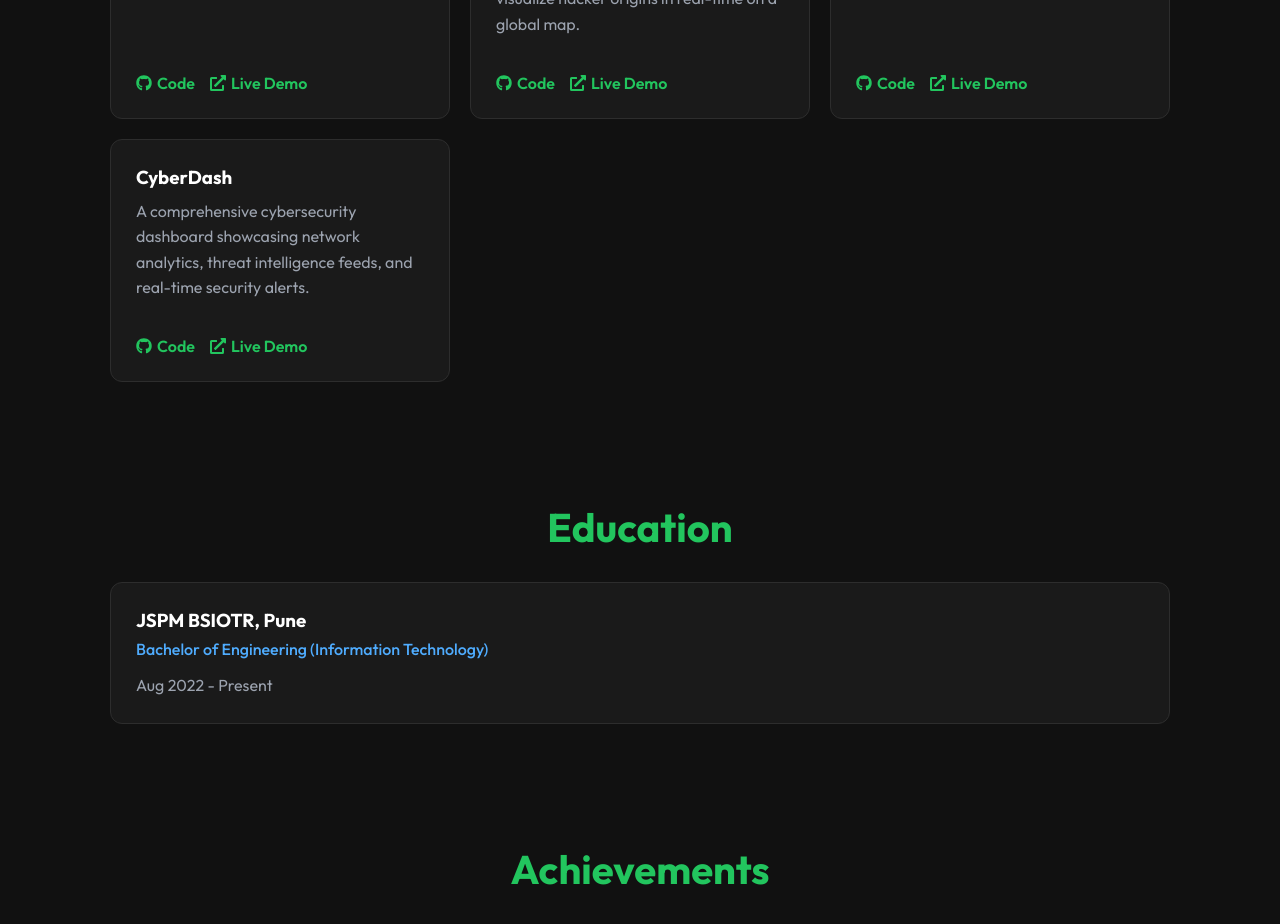
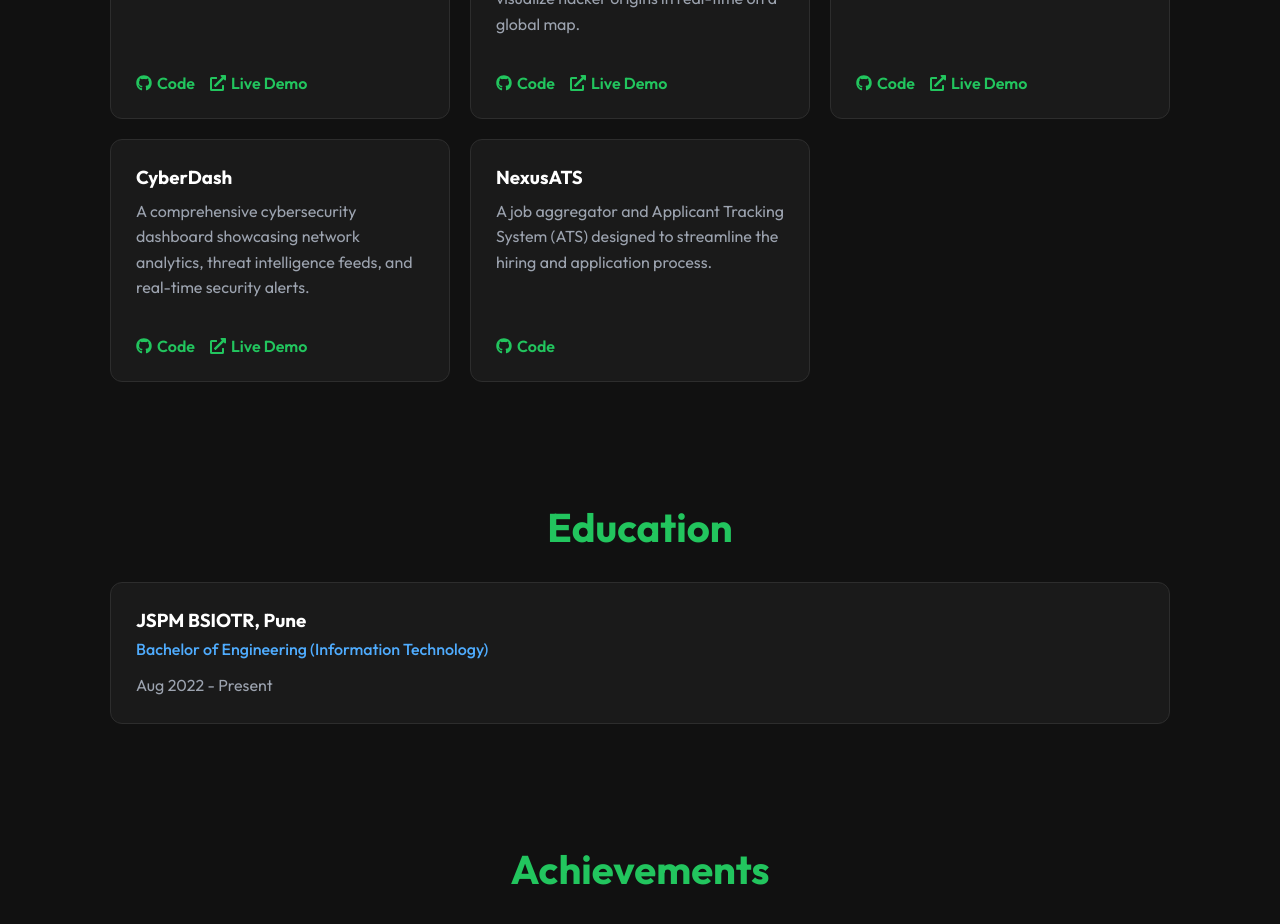
Before and after one commit to ChinmayPatil00/My-Portfolio, a React (Vite) app in the folder client/: page / in a window 1280 px wide. Shown: the part 2060-2984 px from the top of the page. Built offline with nearby package versions, Linux system fonts and the light colour scheme; the HTML template or start-up script is replaced by a standard one.

Commit message:
Add NexusATS project to portfolio

```diff
--- a/client/src/components/Projects.jsx
+++ b/client/src/components/Projects.jsx
@@ -26,6 +26,11 @@ function Projects() {
       desc: "A comprehensive cybersecurity dashboard showcasing network analytics, threat intelligence feeds, and real-time security alerts.",
       github: "https://github.com/ChinmayPatil00/CyberDash",
       live: "https://cyber-dash-two.vercel.app"
+    },
+    {
+      name: "NexusATS",
+      desc: "A job aggregator and Applicant Tracking System (ATS) designed to streamline the hiring and application process.",
+      github: "https://github.com/ChinmayPatil00/NexusAts"
     }
   ];
 
```
